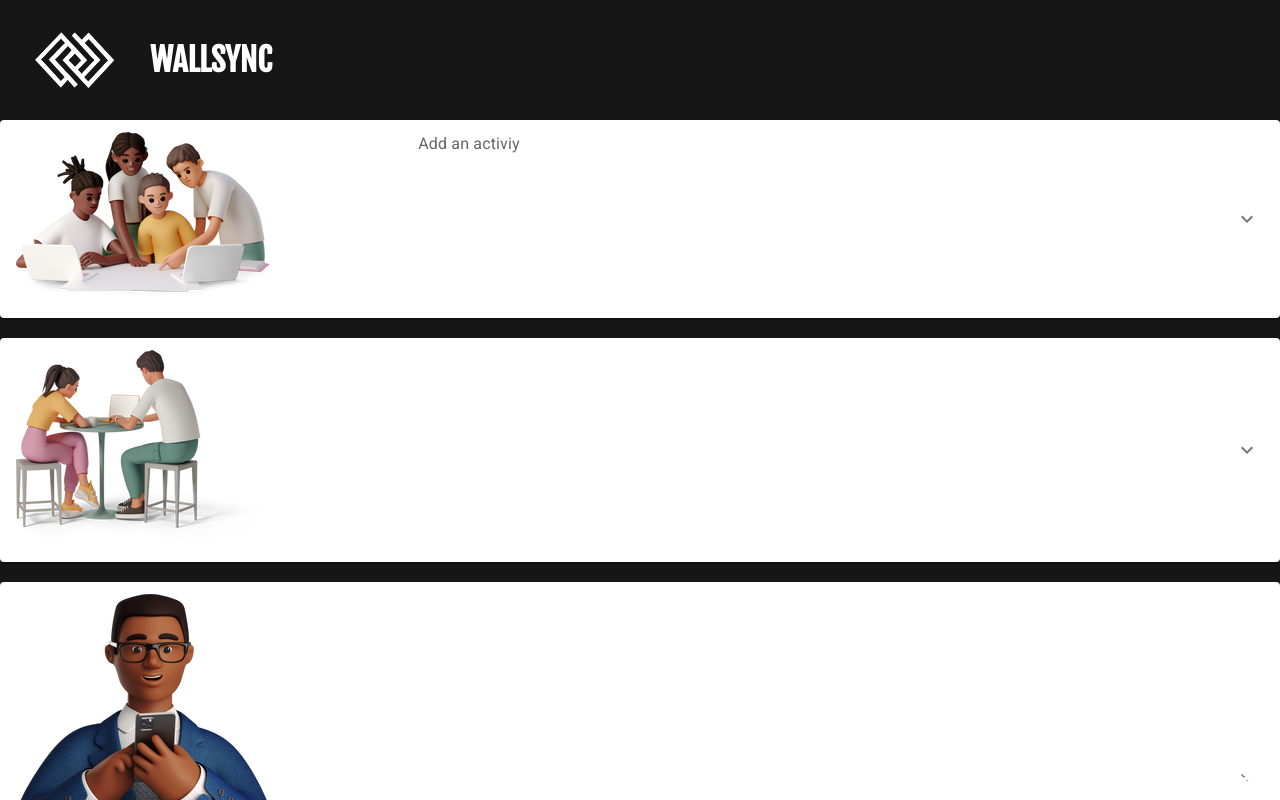
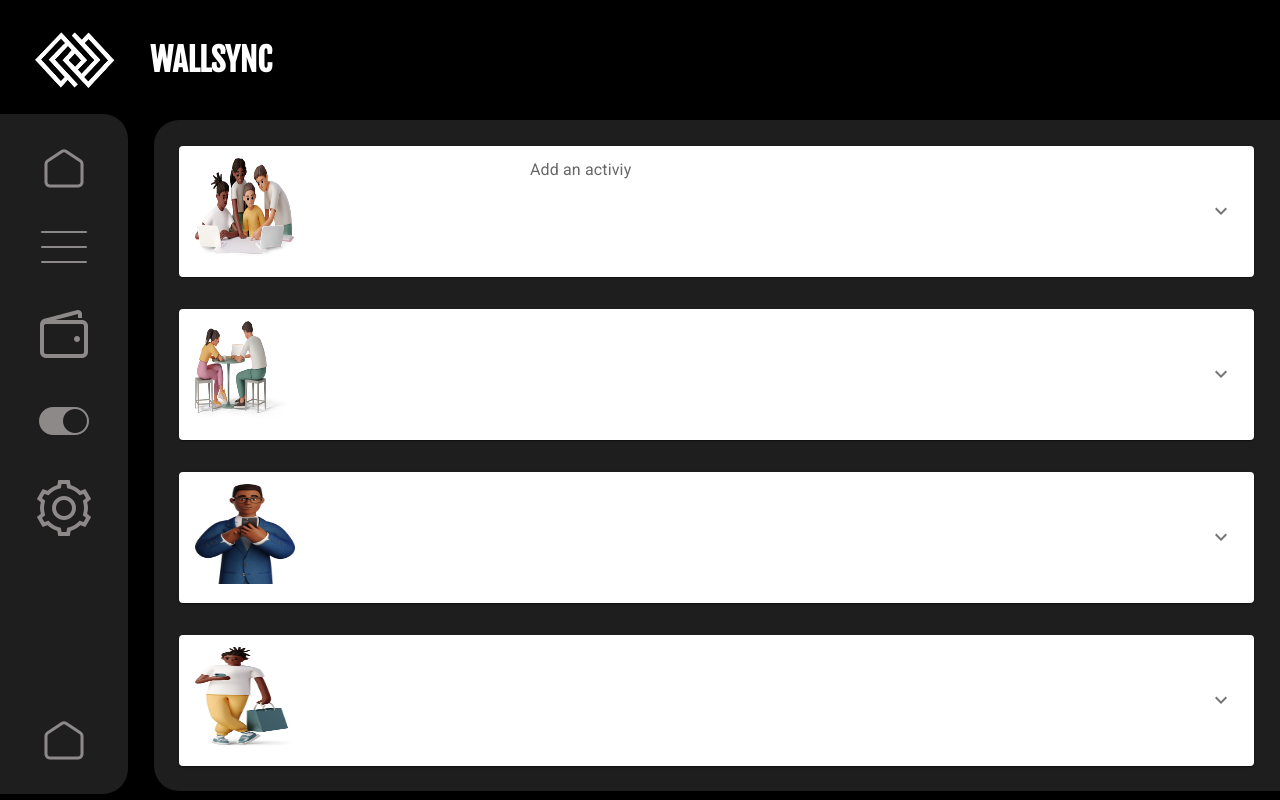
Before and after one commit to pesto-students/wallsync-frontend-team1-harsh, a React (Create React App) app in the folder client/: page / in a window 1280 px wide. Shown: the top 800 px of the page. Built offline with nearby package versions, Linux system fonts and the light colour scheme.

Commit message:
Home Page

```diff
--- a/client/src/app.css
+++ b/client/src/app.css
@@ -3,7 +3,7 @@
     font-family: 'Fjalla One', sans-serif;
 }
 body{
-    background-color: #161616;
+    background-color: Black;
 }
 .line{
     margin-top:10vh;
--- a/client/src/components/footer/Footer.js
+++ b/client/src/components/footer/Footer.js
@@ -13,7 +13,6 @@ const Footer = () => {
 				<span>Account |</span>
 				<span>Terms & Conditions</span>
 			</div>
-
 			<div className="footer_icons">
 				<InstagramIcon />
 				<FacebookIcon />
--- a/client/src/components/footer/footer.css
+++ b/client/src/components/footer/footer.css
@@ -1,7 +1,8 @@
 .footer{
-    position:fixed;
+    /* position:fixed; */
     width: 100%;
     bottom:0;
+    /* margin-top: 2%; */
     display: flex;
     color: white;
     /* justify-content: center;   */
--- a/client/src/components/nav/nav.css
+++ b/client/src/components/nav/nav.css
@@ -6,13 +6,14 @@
     background-color: beige;
 } */
 .sidenav{
-    background-color: black;
+    z-index: 2;
+    background-color: #1E1E1E;
     width: 10%;
-    height: 80%;
+    height: 85%;
     color: white;
-    top: 10%;
+    top: 14.3%;
     left: 0;
-    padding: 35px 15px;
+    padding: 35px 15px 0 -10px;
     position: fixed;
     display: flex;
     flex-direction: column;
@@ -20,6 +21,7 @@
     justify-content: space-between;
     transition: width 0.5s;
     transition-timing-function: ease-in-out;
+    border-radius: 0 25px 25px 0;
 }
 
 ul{
--- a/client/src/components/panel/Panel.js
+++ b/client/src/components/panel/Panel.js
@@ -4,15 +4,16 @@ import AccordionSummary from "@mui/material/AccordionSummary";
 import Typography from "@mui/material/Typography";
 import ExpandMoreIcon from "@mui/icons-material/ExpandMore";
 import React from "react";
+import './panel.css'
 
-const Panel = ({ panelName, panelLogo, panelData }) => {
+const Panel = ({ panelName,panelClass, panelLogo, panelData }) => {
 	const [expanded, setExpanded] = React.useState(false);
 
 	const handleChange = (panel) => (event, isExpanded) => {
 		setExpanded(isExpanded ? panel : false);
 	};
 	return (
-		<div>
+		<div className='abc'>
 			<Accordion
 				expanded={expanded === "panel1"}
 				onChange={handleChange("panel1")}
@@ -23,7 +24,7 @@ const Panel = ({ panelName, panelLogo, panelData }) => {
 					id="panel1bh-header"
 				>
 					<Typography sx={{ width: "33%", flexShrink: 0 }}>
-						<img src={panelLogo}></img>
+						<img src={panelLogo} className="panelLogo"></img>
 					</Typography>
 					<Typography sx={{ color: "text.secondary" }}>{panelName}</Typography>
 				</AccordionSummary>
--- /dev/null
+++ b/client/src/components/panel/panel.css
@@ -0,0 +1,8 @@
+.panelLogo{
+    width: 100px;
+    height:100px;
+}
+.MuiAccordion-root{
+    background-color: aqua;
+    color: red;
+}
--- a/client/src/pages/home/Home.js
+++ b/client/src/pages/home/Home.js
@@ -7,23 +7,37 @@ import pic1 from "../../assets/group.png";
 import pic2 from "../../assets/expenseManager.png";
 import pic3 from "../../assets/repayments.png";
 import pic4 from "../../assets/stockCheck.png";
+import Nav from "../../components/nav/Nav";
 
 const Home = () => {
   return (
     <div>
       <Header />
-			<Panel panelLogo={pic1} panelName="Add an activiy" panelData="goaTrip" />
-			<br />
-			<Panel panelLogo={pic2} />
-			<br />
+      <div className="homeBody">
+        <div className="navigation">
+          <Nav />
+        </div>
+        <div className="mainPanel">
+          <Panel
+            panelLogo={pic1}
+            panelName="Add an activiy"
+            panelData="goaTrip"
+            panelClass="cardPanel"
+          />
+          {/* <br /> */}
+          <Panel panelLogo={pic2} panelClass="cardPanel" />
+          {/* <br /> */}
+          <Panel panelLogo={pic3} panelClass="cardPanel" />
+          {/* <br /> */}
+          <Panel panelLogo={pic4} panelClass="cardPanel" />
+          {/* <br /> */}
+        </div>
+      </div>
 
-			<Panel panelLogo={pic3} />
-			<br />
-
-			<Panel panelLogo={pic4} />
-			<br />
-
+      <div className="homeFooter">
+      <hr />
         <Footer />
+      </div>
     </div>
   );
 };
--- a/client/src/pages/home/home.css
+++ b/client/src/pages/home/home.css
@@ -0,0 +1,24 @@
+.homeBody{
+    display: flex;
+    /* margin-bottom: 6%; */
+    justify-content: space-between;
+}
+.mainPanel{
+    background-color: #1E1E1E;
+    width: 84%;
+    padding:2%;
+    border-radius: 25px 0 0 25px;
+    display: flex;
+    flex-direction: column;
+    gap:4vh;
+    justify-content:space-between;
+    /* margin: auto 2%; */
+}
+.cardPanel{
+    margin: 5%;
+    background: rgb(226,110,45);
+    background: linear-gradient(0deg, rgba(226,110,45,1) 0%, rgba(214,86,58,1) 100%);
+}
+.homeFooter{
+    margin-top: 4%;
+}
```
Lines whose indentation alone changed are shown as unchanged.
